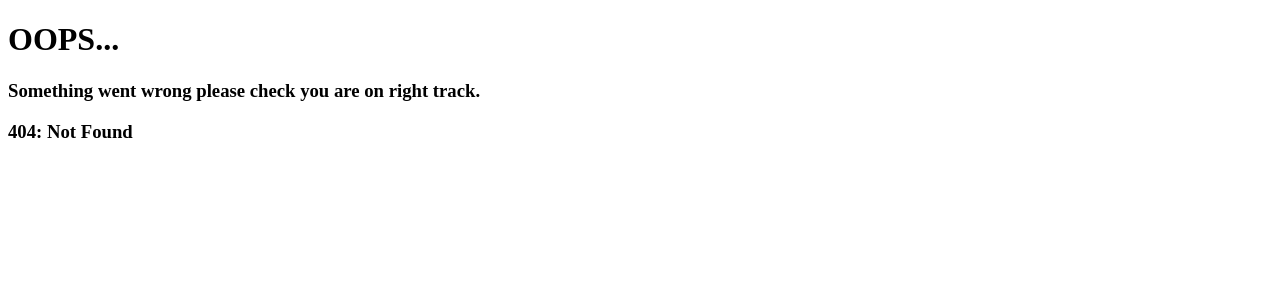
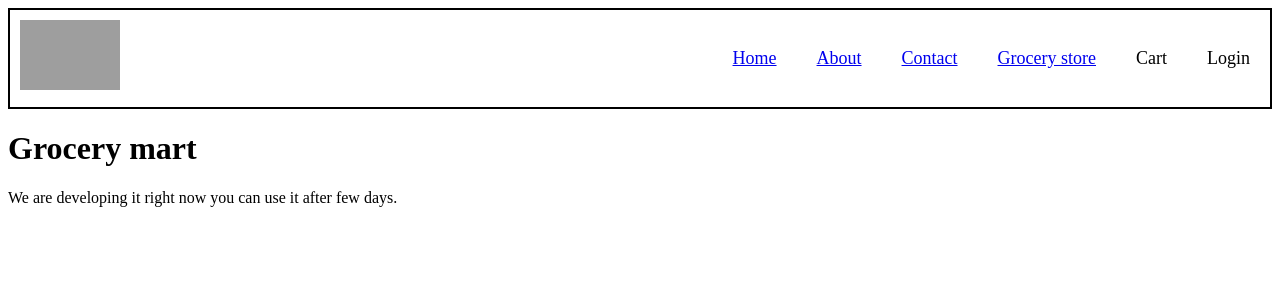
Before and after one commit to Gaushi1999/namaste-react, a React (Vite) app: page /grocery in a window 1280 px wide. Before the commit this address had no page. Shown: the top 300 px of the page. Built offline with nearby package versions, Linux system fonts and the light colour scheme; grey boxes are pictures that could not be loaded.

Commit message:
add the lazy loading

```diff
--- a/src/App.js
+++ b/src/App.js
@@ -1,5 +1,5 @@
 
-import React from 'react';
+import React, { lazy, Suspense } from 'react';
 import ReactDOM from 'react-dom/client';
 import Header from './components/Header.js';
 import Body from './components/Body.js';
@@ -8,6 +8,8 @@
 import RestaurantMenu from "./components/RestaurantMenu.js";
 import { Contact } from './components/Contact.js';
 import { createBrowserRouter, RouterProvider, Outlet } from 'react-router-dom';
+
+const Grocery = lazy(() => import("./components/Grocery.js"));
 
 
 const App = () => (
@@ -35,6 +37,14 @@
         element: <Contact />
       },
       {
+        path: '/grocery',
+        element: (
+        <Suspense fallback={<h1>Loading...</h1>}>
+          <Grocery />
+        </Suspense>
+        )
+      },
+      {
         path: "/restaurants/:resId",
         element: <RestaurantMenu />,
       },
--- /dev/null
+++ b/src/components/Grocery.js
@@ -0,0 +1,8 @@
+const Grocery = () => (
+    <div className="grocery-store">
+        <h1>Grocery mart</h1>
+        <p>We are developing it right now you can use it after few days.</p>
+    </div>
+);
+
+export default Grocery;
--- a/src/components/Header.js
+++ b/src/components/Header.js
@@ -19,6 +19,7 @@
           <li><Link to="/">Home</Link></li>
           <li><Link to="/about">About</Link></li>
           <li><Link to="/contact">Contact</Link></li>
+          <li><Link to="/grocery">Grocery store</Link></li>
           <li>Cart</li>
           <li
             onClick={() => setLoginBtnName(loginBtnName === 'Login' ? "Logout" : "Login")}
```
